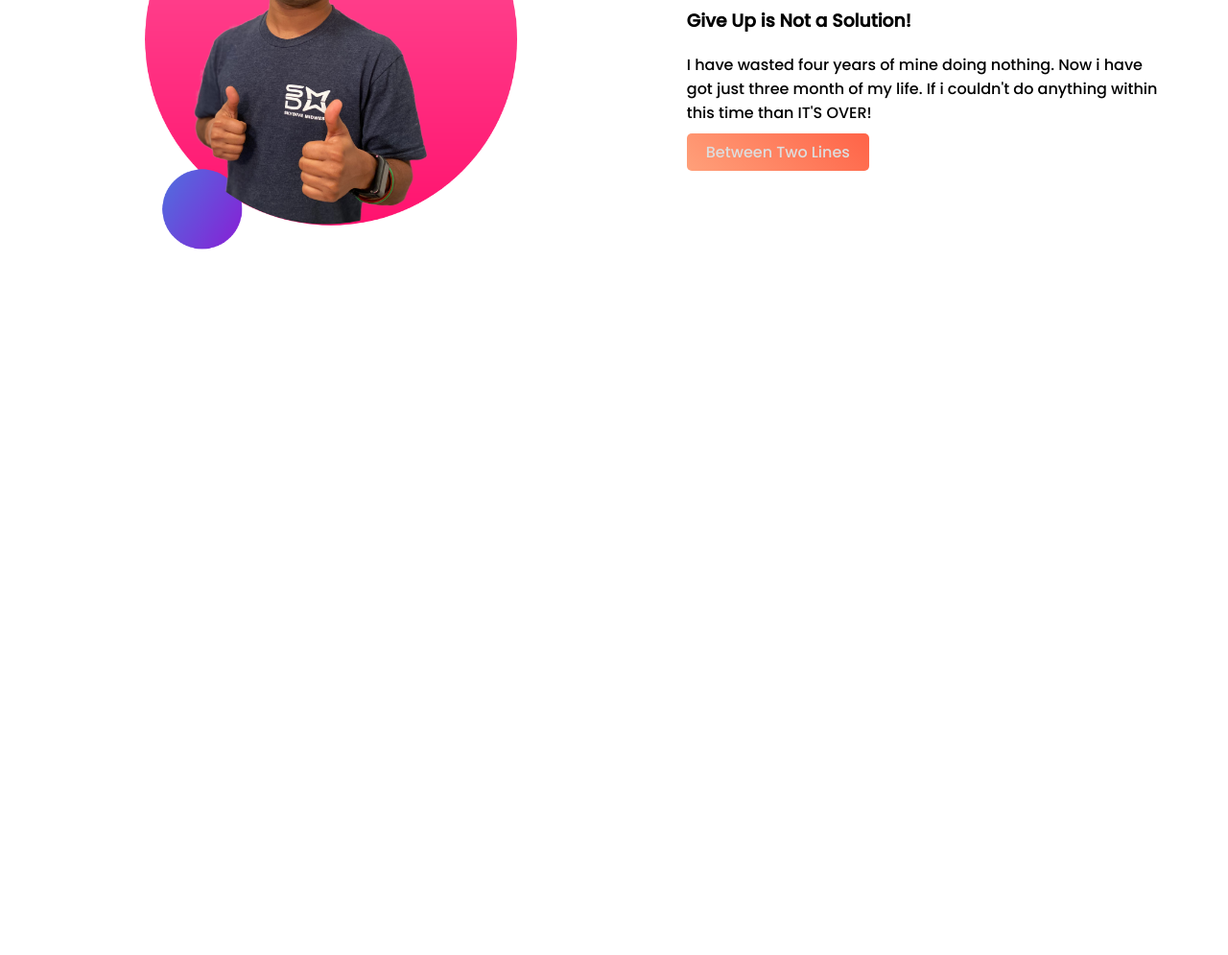
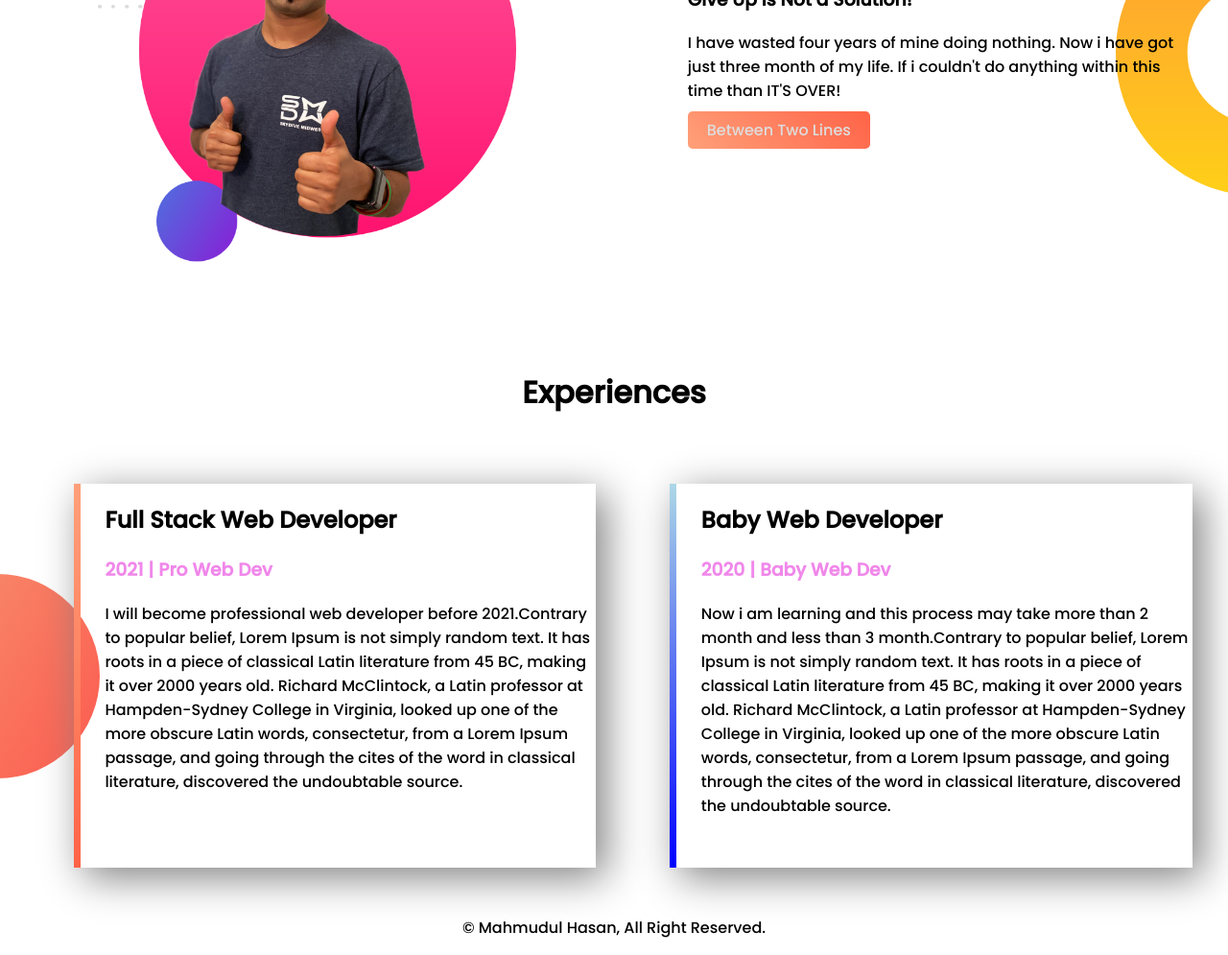
Before and after one commit to mahmuduhasan/portpolio, a plain HTML site: page index.html in a window 1280 px wide. Shown: the part 695-1690 px from the top of the page at 96% size. Before the commit the page ends 962 px from the top, so only its background shows below. Drawn offline with Linux system fonts and the light colour scheme.

Commit message:
complete

```diff
--- a/index.html
+++ b/index.html
@@ -8,7 +8,7 @@
     <link rel="stylesheet" href="style.css">
 </head>
 <body>
-    <div class="container">
+    <section class="first-container">
         <div class="grid">
             <h1>Welcome To</h1>
             <h1><span class="name">Mahmudul Hasan</span> Portfolio</h1>
@@ -19,8 +19,8 @@
         <div class="grid">
             <img src="images/jhankar.png" alt="">
         </div>
-    </div>
-    <div class="container">
+    </section>
+    <section class="second-container">
         <div class="grid">
             <img src="images/jhankar2.png" alt="">
         </div>
@@ -31,6 +31,22 @@
             <p>I have wasted four years of mine doing nothing. Now i have got just three month of my life. If i couldn't do anything within this time than IT'S OVER!</p>
             <a href="#">Between Two Lines</a>
         </div>
-    </div>
+    </section>
+    <h1 style="text-align: center;margin-top: 80px;">Experiences</h1>
+    <section class="third-container">
+        <div class="grid experience" id="plan">
+            <h2>Full Stack Web Developer</h2>
+            <h3 class="name">2021 | Pro Web Dev</h3>
+            <p>I will become professional web developer before 2021.Contrary to popular belief, Lorem Ipsum is not simply random text. It has roots in a piece of classical Latin literature from 45 BC, making it over 2000 years old. Richard McClintock, a Latin professor at Hampden-Sydney College in Virginia, looked up one of the more obscure Latin words, consectetur, from a Lorem Ipsum passage, and going through the cites of the word in classical literature, discovered the undoubtable source.</p>
+        </div>
+        <div class="grid experience" id="now">
+            <h2>Baby Web Developer</h2>
+            <h3 class="name">2020 | Baby Web Dev</h3>
+            <p>Now i am learning and this process may take more than 2 month and less than 3 month.Contrary to popular belief, Lorem Ipsum is not simply random text. It has roots in a piece of classical Latin literature from 45 BC, making it over 2000 years old. Richard McClintock, a Latin professor at Hampden-Sydney College in Virginia, looked up one of the more obscure Latin words, consectetur, from a Lorem Ipsum passage, and going through the cites of the word in classical literature, discovered the undoubtable source.</p>
+        </div>
+    </section>
+    <footer>
+        <p>© Mahmudul Hasan, All Right Reserved.</p>
+    </footer>
 </body>
 </html>
--- a/style.css
+++ b/style.css
@@ -2,8 +2,19 @@
     font-family: 'Poppins', sans-serif;
 }
 body{
+    margin: 0;
+}
+section{
+    height: 500px;
+}
+.first-container{
     background-image: url('images/top-banner.png');
     background-repeat: no-repeat;
+}
+.second-container{
+    background-image: url('images/dream-bg.png');
+    background-repeat: no-repeat;
+    background-position: right;
 }
 .name{
     color: rgb(240, 135, 234);
@@ -26,3 +37,27 @@ body{
     border-radius: 5px;
     font-weight: 400;
 }
+.third-container{
+    display: flex;
+    float: left;
+    background-image: url('images/exp-bg.png');
+    background-repeat: no-repeat;
+    background-position: left;
+}
+.experience{
+    box-shadow: 10px 10px 40px gray;
+    height: 80%;
+}
+#plan{
+    border-left: 7px solid ;
+    border-image: linear-gradient(180deg,lightsalmon,tomato);
+    border-image-slice: 1;
+}
+#now{
+    border-left: 7px solid ;
+    border-image: linear-gradient(180deg,lightblue,blue);
+    border-image-slice: 1;
+}
+footer{
+    text-align: center;
+}
```
